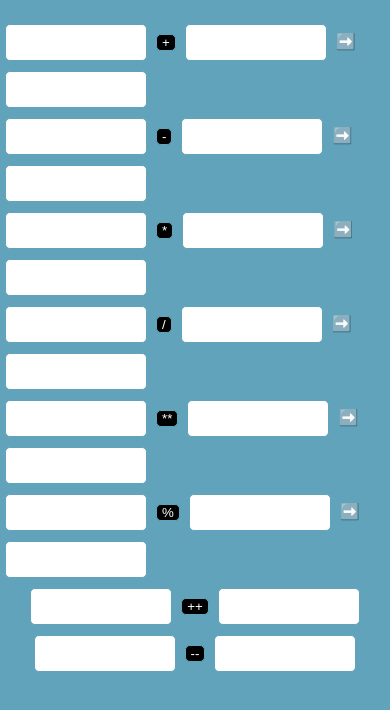
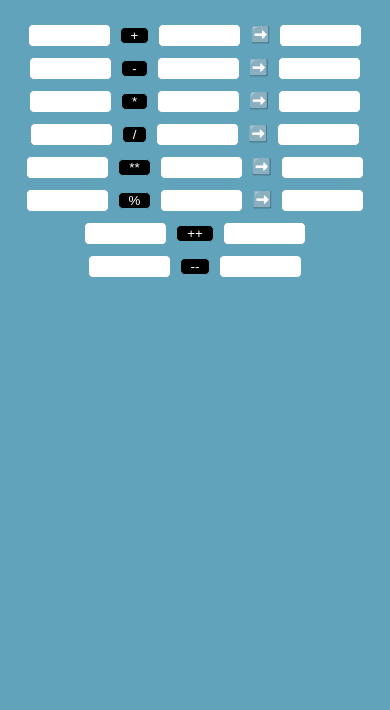
Before and after one commit to techwithkamalraj/Arithmetic_Operations, a plain HTML site: page index.html in a window 390 px wide. Shown: the part 58-768 px from the top of the page. Drawn offline with Linux system fonts and the light colour scheme; a web font is replaced by a local one.

Commit message:
"Media Queries"

```diff
--- a/index.css
+++ b/index.css
@@ -34,17 +34,16 @@ button{
 
 /* // For Mobile Devices */
 
-@media screen and (max-width: 360px) {
+@media screen and (max-width: 1280px) {
     .input{
         width: 75px;
         padding: 3px;
     }
+    button{
+        padding: 0px 10px;
+        background-color: black;
+        color: white;
+        border: 1px solid #61A3BA;
+        border-radius: 5px;
+    }
 }
-
-@media screen and (max-width: 1920px) {
-    .input{
-        width: 120px;
-        padding: 10px;
-    }
-
-}
```
